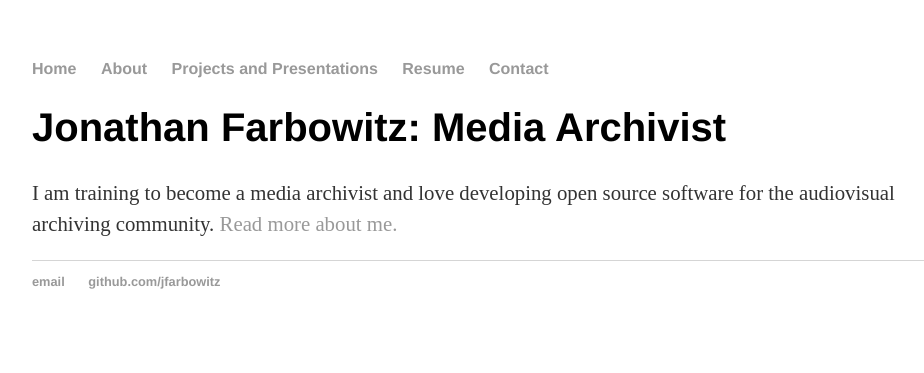
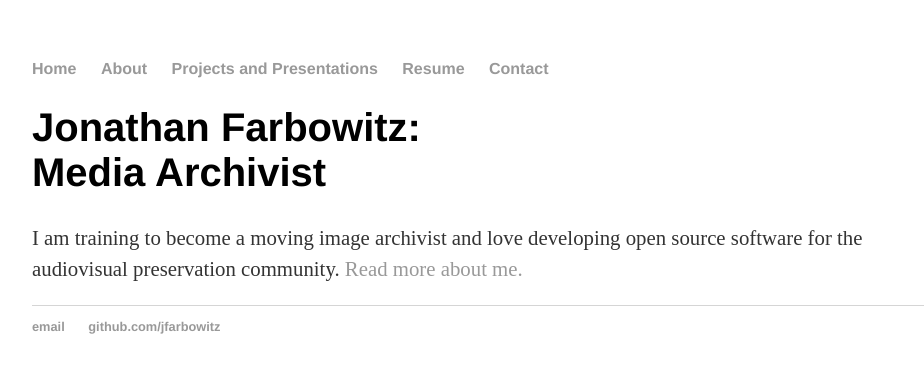
Before and after one commit to jfarbowitz/jfarbowitz.github.io, a Jekyll site: the page built from index.html, in a window 1280 px wide. Shown: the top 373 px of the page, without its empty margins (160-1084 px from the left). Built offline with Jekyll 4.4.1, drawn with Linux system fonts in a browser that asks for light colours.

Commit message:
Update index.html

```diff
--- a/index.html
+++ b/index.html
@@ -3,6 +3,7 @@
 title: Jonathan Farbowitz, Media Archivist
 ---
     		<div class="blurb">
-        		<h1>Jonathan Farbowitz: Media Archivist</h1>
-				<p>I am training to become a media archivist and love developing open source software for the audiovisual archiving community. <a href="/about">Read more about me.</a></p>
+        		<h1>Jonathan Farbowitz:<br>
+        		Media Archivist</h1>
+				<p>I am training to become a moving image archivist and love developing open source software for the audiovisual preservation community. <a href="/about">Read more about me.</a></p>
     		</div>
```
